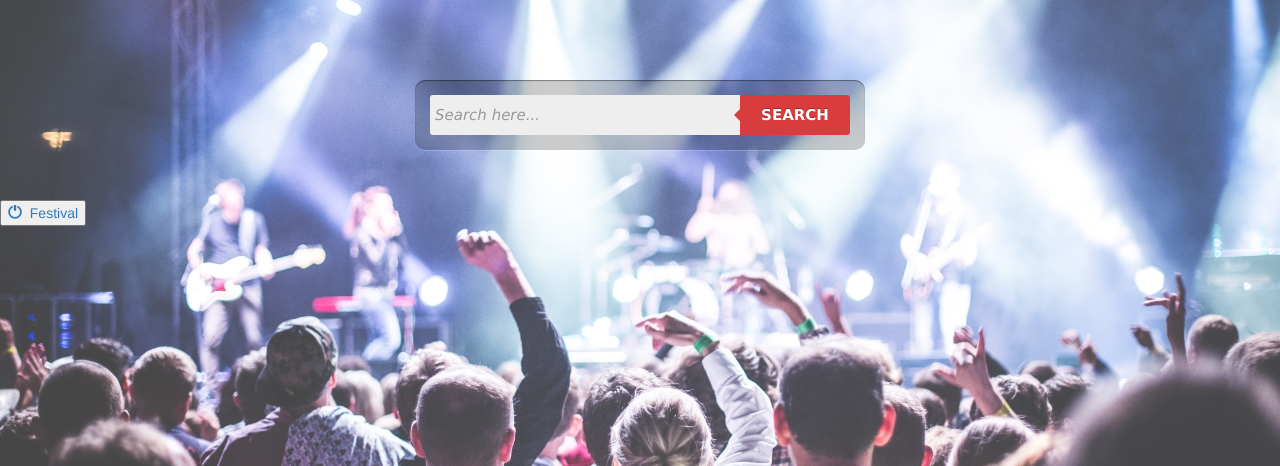
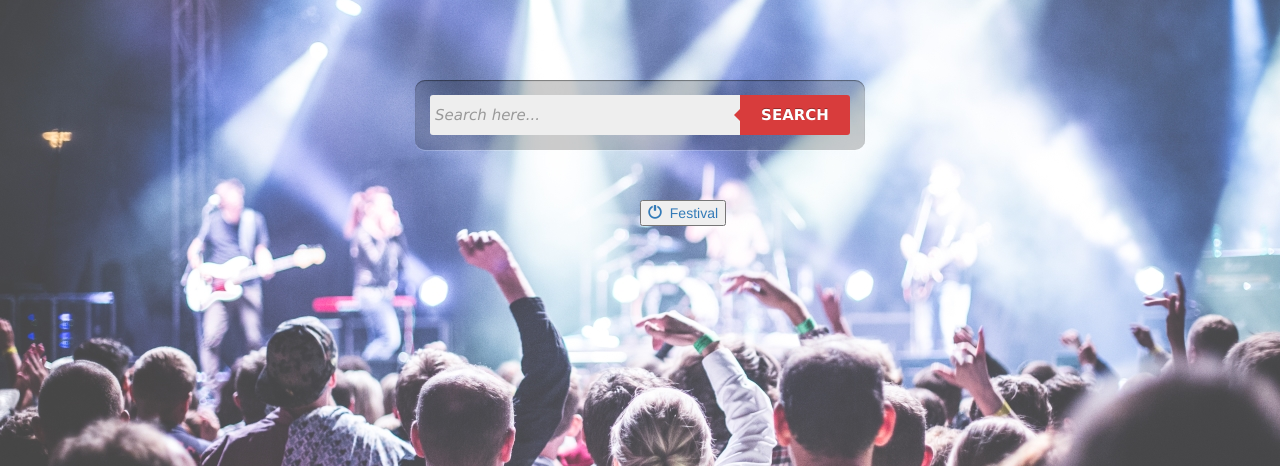
Before and after one commit to jpyneni3/fanbase-application, a Django app: page / in a window 1280 px wide. Shown: the part 172-638 px from the top of the page. Run offline with Django 3.2, Linux system fonts and the light colour scheme; some libraries are stand-ins or nearby versions.

Commit message:
Edited button location

```diff
--- a/hello/static/hello/style.css
+++ b/hello/static/hello/style.css
@@ -18,6 +18,10 @@ ul.errorlist > li {
 
 .navbar-brand {
     font-family: 'Satisfy', cursive;
+}
+
+#festival_button {
+    margin-left: 50%;
 }
 
 .glyphicon-star {
--- a/hello/templates/base.html
+++ b/hello/templates/base.html
@@ -59,9 +59,11 @@
             </form>
         </div>
 
-        <button><a href="{% url 'hello.views.festival' %}">
-                                <span class="glyphicon glyphicon-off" aria-hidden="true"></span>&nbsp; Festival
-                            </a></button>
+        <button id="festival_button">
+            <a href="{% url 'hello.views.festival' %}">
+                <span class="glyphicon glyphicon-off" aria-hidden="true"></span>&nbsp; Festival
+            </a>
+        </button>
         </div>
     </body>
 
```
